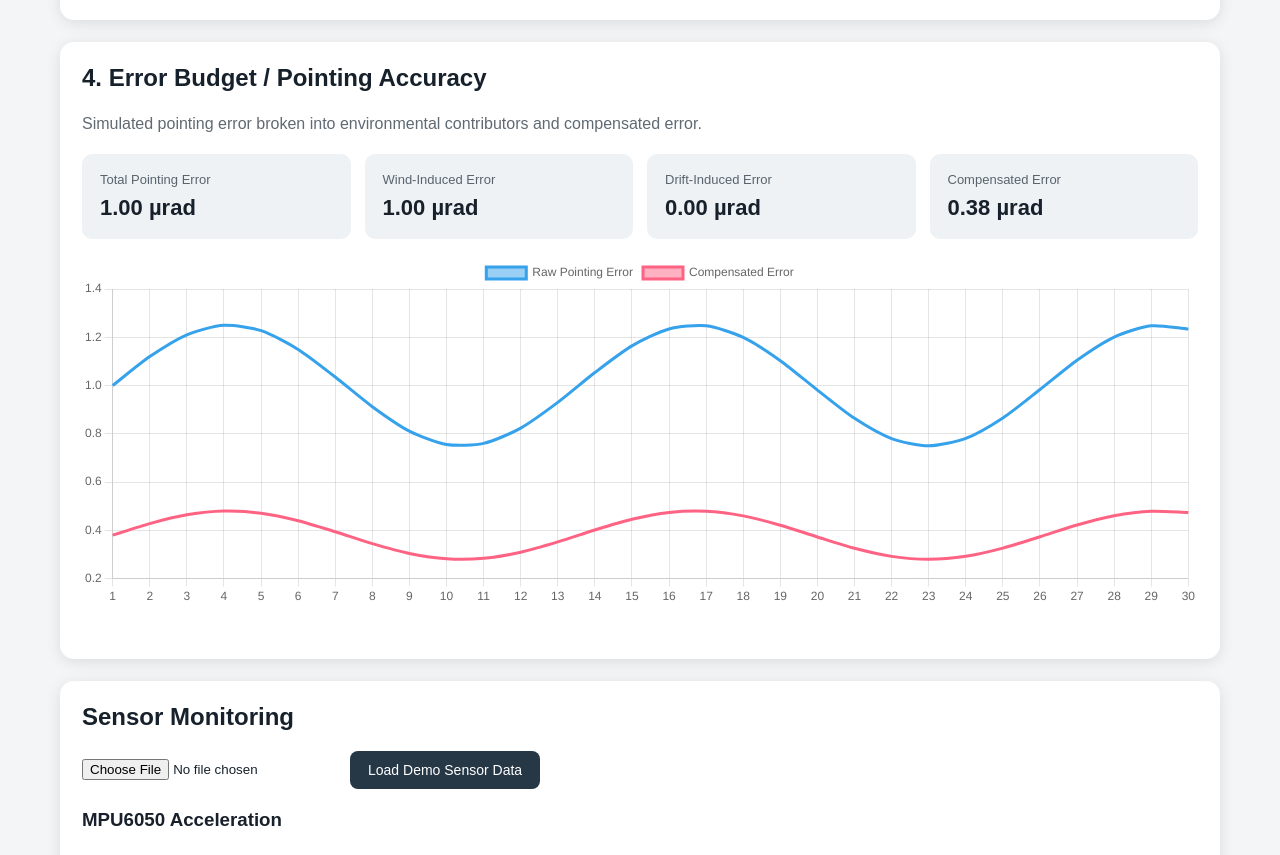
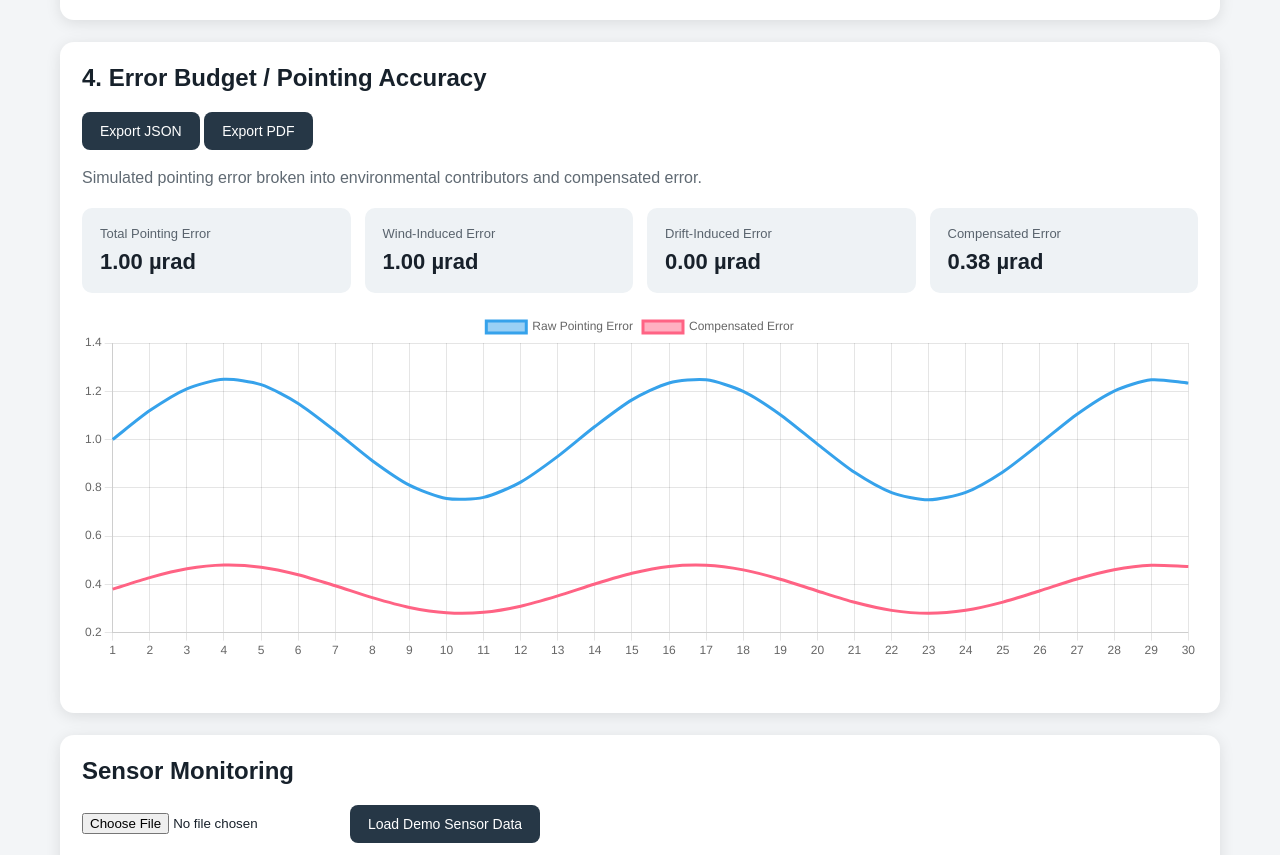
Before and after one commit to renukasingh2907-commits/Anti-drone-sensor-health-dashboard, a plain HTML site: page index.html in a window 1280 px wide. Shown: the part 1872-2727 px from the top of the page. Drawn offline with nearby package versions, Linux system fonts and the light colour scheme.

Commit message:
Add files via upload

```diff
--- a/index.html
+++ b/index.html
@@ -12,6 +12,7 @@
 
     <!-- CSS -->
     <link rel="stylesheet" href="style.css">
+
 </head>
 
 <body>
@@ -29,6 +30,7 @@
 
 
     <main>
+
 
         <!-- ================================================= -->
         <!-- 1. ENVIRONMENTAL CONDITION -->
@@ -267,6 +269,16 @@
 
             <h2>4. Error Budget / Pointing Accuracy</h2>
 
+            <div class="export-buttons">
+                <button id="exportJSON">
+                    Export JSON
+                </button>
+
+                <button id="exportPDF">
+                    Export PDF
+                </button>
+            </div>
+
             <p class="description">
 
                 Simulated pointing error broken into environmental
```
